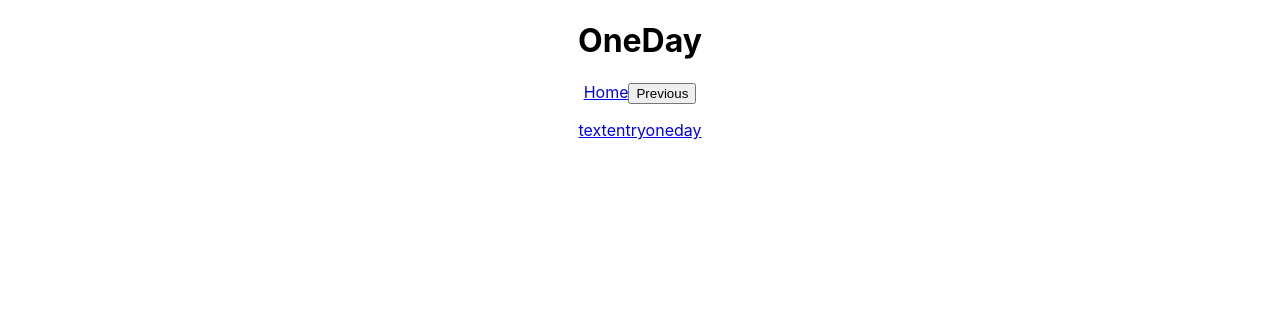
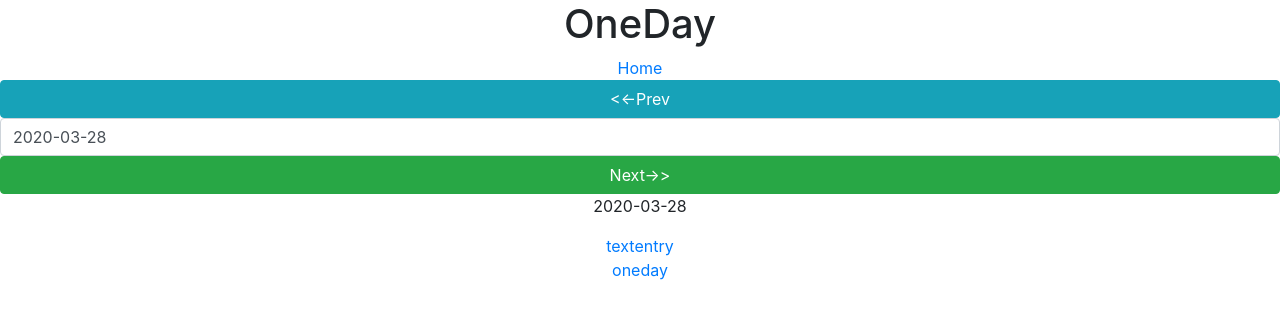
Before and after one commit to rayjlim/miniblog, a React (Create React App) app in the folder ui-react/: page /oneday in a window 1280 px wide. Shown: the top 318 px of the page. Built offline with nearby package versions, Linux system fonts and the light colour scheme; no server answers.

Commit message:
:construction: oneday: date editable, font-awesome, show pics

```diff
--- a/ui-react/public/index.html
+++ b/ui-react/public/index.html
@@ -25,6 +25,9 @@
       Learn how to configure a non-root public URL by running `npm run build`.
     -->
     <title>React App</title>
+    <link rel="stylesheet" href="//stackpath.bootstrapcdn.com/bootstrap/4.4.1/css/bootstrap.min.css" crossorigin="anonymous">
+
+    <script src="https://kit.fontawesome.com/9825358a75.js" crossorigin="anonymous"></script>
   </head>
   <body>
     <noscript>You need to enable JavaScript to run this app.</noscript>
--- a/ui-react/src/App.js
+++ b/ui-react/src/App.js
@@ -16,6 +16,7 @@ function App() {
 					<Switch>
 						<Route path="/textentry" exact component={TextEntry} />
 						<Route path="/oneday" component={OneDay} />
+						<Route path="/" component={OneDay} />
 					</Switch>
 					<RouterNavLink to="/textentry">textentry</RouterNavLink>
 					<RouterNavLink to="/oneday">oneday</RouterNavLink>
--- a/ui-react/src/constants.js
+++ b/ui-react/src/constants.js
@@ -1,6 +1,6 @@
 
 module.exports = {
     REST_ENDPOINT: (!process.env.NODE_ENV || process.env.NODE_ENV === 'development') ?
-        'http://localhost/projects/miniblog3/index.php/'
-        : 'http://www.lilplaytime.com/epcal2/index.php/'
+        'http://localhost/projects/miniblog3/index.php/' :
+        'http://www.lilplaytime.com/smsblog/index.php/'
 }
--- a/ui-react/src/views/OneDay.js
+++ b/ui-react/src/views/OneDay.js
@@ -5,47 +5,68 @@ import axios from 'axios';
 import ReactMarkdown from 'react-markdown'; // eslint-disable-line no-unused-vars
 import moment from 'moment';
 
-
 const OneDay = () => {
-
 	// class ContactForm extends React.Component {
-	const [ data, setData ] = useState({ entries: [] });
+	const [ data, setData ] = useState({ entries: [], date: '' });
+	const [ oDate, setDate ] = useState('');
 
 	useEffect(() => {
 		console.log('useEffect');
+		console.log('ODB: componentDidMount');
 
+		let loc = window.location + '';
+
+		let param = loc.substring(loc.indexOf('?'));
+		console.log('param :', param);
+		let urlParams = new URLSearchParams(param);
+
+		console.log('urlParams.has date : ' + urlParams.has('date'));
+		const date = urlParams.has('date') ? urlParams.get('date') : moment().format('YYYY-MM-DD');
+		console.log('passed date: ' + date);
+		setDate(date);
+		loadDay(date);
+	}, []);
+
+	function loadDay(_date) {
 		(async () => {
 			// You can await here
-			const result = await axios(`${constants.REST_ENDPOINT}api/posts/?date=2019-03-26`);
-			console.log('result :', result);
-			setData(result.data);
-			// ...
-		})();
-  }, []);
-
-  function getPreviousDay(e) {
-    console.log('getPreviousDay');
-    e.preventDefault();
-    (async () => {
-			// You can await here
-			const result = await axios(`${constants.REST_ENDPOINT}api/posts/?date=2019-03-25`);
+			const result = await axios(`${constants.REST_ENDPOINT}api/posts/?date=${_date}`);
 			console.log('result :', result);
 			setData(result.data);
 			// ...
 		})();
 	}
 
+	function handleButtonDirection(e) {
+		console.log('event' + e.target);
+
+		console.log('hbd.' + e.target.value);
+
+		let date = moment(oDate, 'YYYY-MM-DD');
+		let updateDate = date.add(e.target.value, 'days').format('YYYY-MM-DD');
+		setDate(updateDate);
+		loadDay(updateDate);
+	}
 
 	return (
 		<Fragment>
 			<h1>OneDay</h1>
 			<RouterNavLink to="/epcal2/react/">Home</RouterNavLink>
-    <button onClick={e => getPreviousDay(e)} >Previous</button>
+
+			<button onClick={
+				(e) => handleButtonDirection(e)} className="btn btn-info btn-lrg" value="-1">
+                    &lt;&lt;-Prev
+                </button>
+				<input type="text" className="form-control" id="formDpInput" defaultValue={oDate}
+					onChange={e=>setDate(e.target.value)}/>
+                <button onClick={(e) => handleButtonDirection(e)} className="btn btn-success btn-lrg" value="1">
+                    Next-&gt;&gt;
+                </button>
+			{oDate}
 			<ul>
-
 				{data.entries.map((entry) => {
 					let newText = entry.content.replace(/<br \/>/g, '\n');
-
+					newText = newText.replace(/..\/uploads/g, '.\/uploads');
 					const dateFormated = moment(entry.date).format('ddd MMM, DD YYYY');
 					const calLinkDate = `posts/?gotoYearMonth=${moment(entry.date).format('YYYY-MM')}`;
 					const oneDayLink = `main#/oneDay?date=${moment(entry.date).format('YYYY-MM-DD')}`;
@@ -69,11 +90,9 @@ const OneDay = () => {
 							{showEntryDate}|
 							<a href={calLinkDate}>Cal</a>|
 							<ReactMarkdown source={newText} escapeHtml={false} />
-
 						</li>
 					);
 				})}
-
 			</ul>
 		</Fragment>
 	);
```
Also changed, not shown: 1 other file (tests, documents, lock files or other folders). Lines whose indentation alone changed are shown as unchanged.
